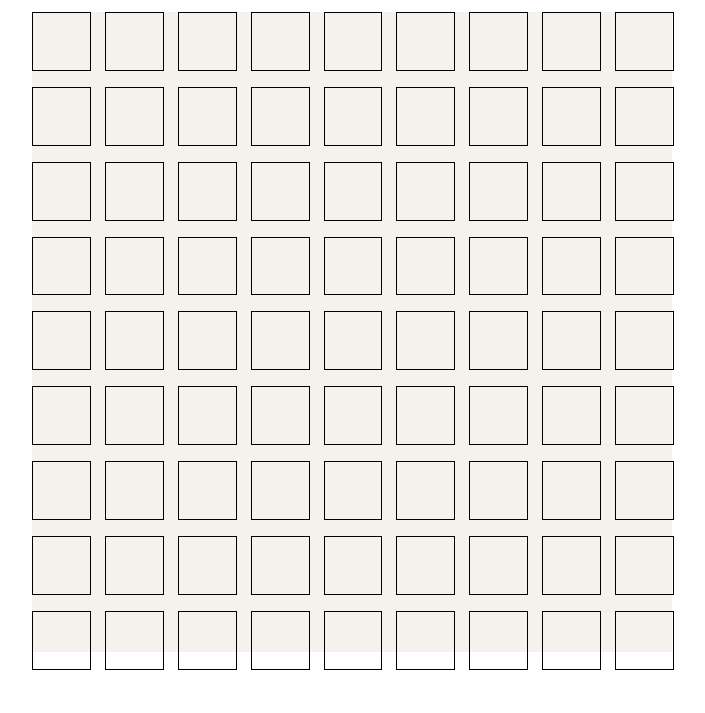
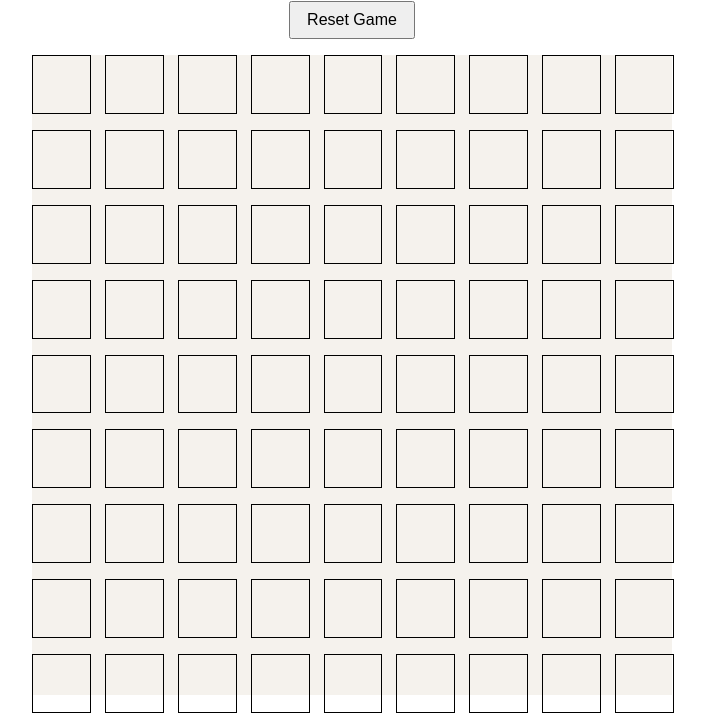
Before and after one commit to jagLas/week9-frontend-javascript, a plain HTML site: page practice-for-week-09-battleship-dom/index.html in a window 1280 px wide. Shown: the part 121-834 px from the top of the page, without its empty margins (288-993 px from the left). Before the commit the page ends 800 px from the top, so only its background shows below. Drawn offline with Linux system fonts and the light colour scheme.

Commit message:
added button

```diff
--- a/practice-for-week-09-battleship-dom/assets/css/index.css
+++ b/practice-for-week-09-battleship-dom/assets/css/index.css
@@ -1,6 +1,19 @@
 /* Your code here */
 h1 {
     text-align: center;
+    padding: 8px;
+    margin: 0px;
+}
+
+div {
+    text-align: center;
+}
+
+button {
+    font-size: 16px;
+    padding: 8px 16px;
+    margin: 8px auto 16px;
+    width: fit-content;
 }
 
 #game-board{
@@ -24,7 +37,7 @@ h1 {
 }
 
 #win-message.hidden {
-    visibility: hidden;
+    /* visibility: hidden; */
 }
 
 .square {
--- a/practice-for-week-09-battleship-dom/assets/js/index.js
+++ b/practice-for-week-09-battleship-dom/assets/js/index.js
@@ -8,12 +8,22 @@ console.log(board.grid);
 
 // Your code here
 function makeBoard () {
+
+    //creates the win message and hides it
     const gameStatus = document.createElement('div');
     gameStatus.innerText = `You win!`.toUpperCase();
     gameStatus.setAttribute('id', 'win-message');
     gameStatus.setAttribute('class', 'hidden');
+    document.body.appendChild(gameStatus);
 
-    document.body.appendChild(gameStatus);
+    //creates a reset button
+    const resetDiv = document.createElement('div');
+    document.body.appendChild(resetDiv)
+    const reset = document.createElement('button');
+    reset.innerText = `Reset Game`;
+    resetDiv.appendChild(reset)
+
+    //creates the gameboard
     const wrapper = document.createElement('div');
     wrapper.setAttribute('id', 'game-board')
     console.log('making board')
@@ -29,7 +39,7 @@ function makeBoard () {
     document.body.appendChild(wrapper);
 }
 
-function test() {
+function squareListen() {
     const gameBoard = document.querySelector('#game-board')
     gameBoard.addEventListener('click', makeShot)
 }
@@ -59,8 +69,12 @@ function makeShot(e) {
     }
 }
 
+function resetGame() {
+
+}
+
 
 window.onload = () => {
     makeBoard();
-    test();
+    squareListen();
 }
```
